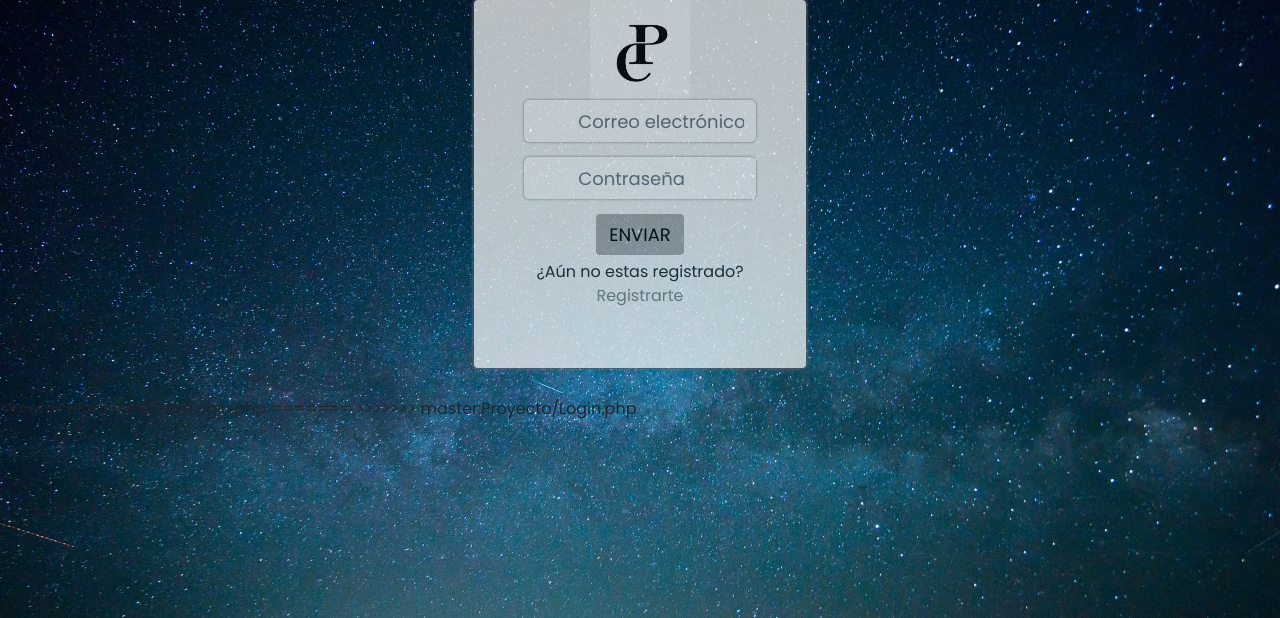
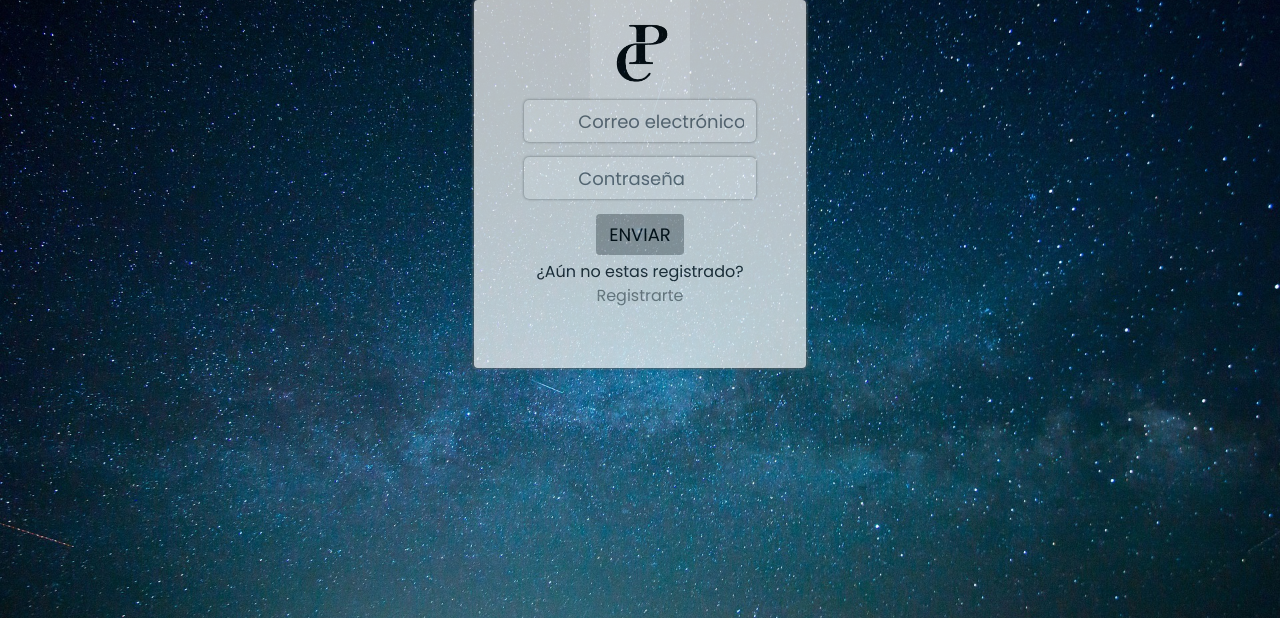
Before and after one commit to msuarez9805/Practicas-Colombia, a PHP site: page /Login.php in a window 1280 px wide. Shown: the part 151-769 px from the top of the page. Run offline with PHP 8.4, Linux system fonts and the light colour scheme.

Commit message:
Update Login.php

```diff
--- a/Proyecto/Login.php
+++ b/Proyecto/Login.php
@@ -67,11 +67,6 @@
 				</div> <!--Final del Modal Content-->
 			</div>
     	</div>
-<<<<<<< HEAD:Proyecto/Login.php
-
-=======
-
->>>>>>> master:Proyecto/Login.php
 		<script src="js/login.js" type="text/javascript"></script>
 	</body>
 </html>
```
